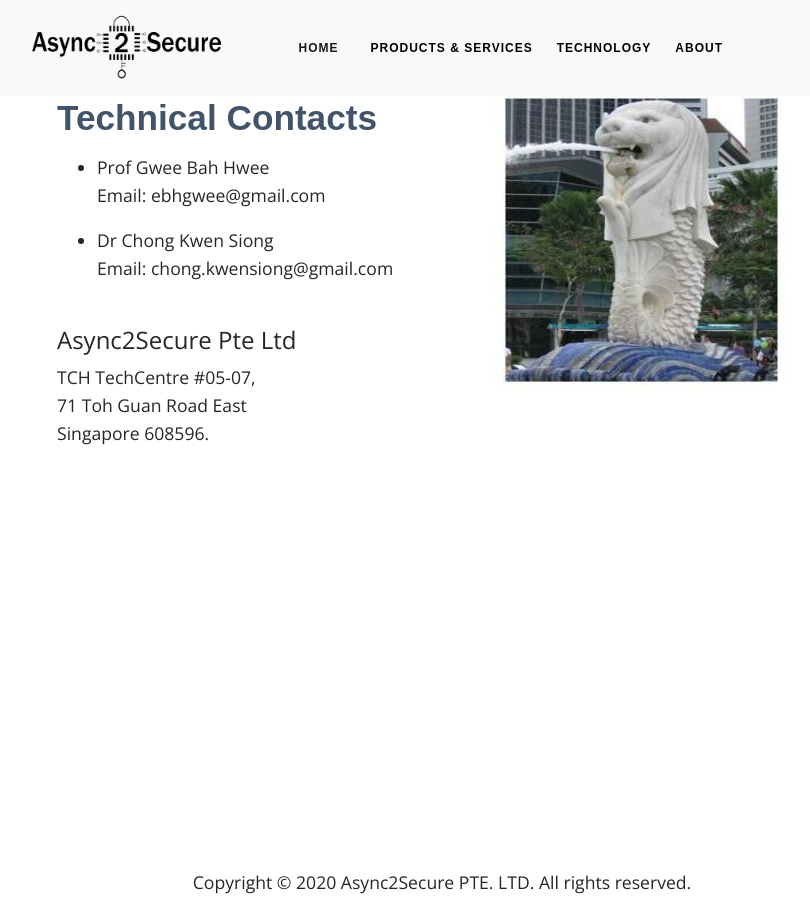
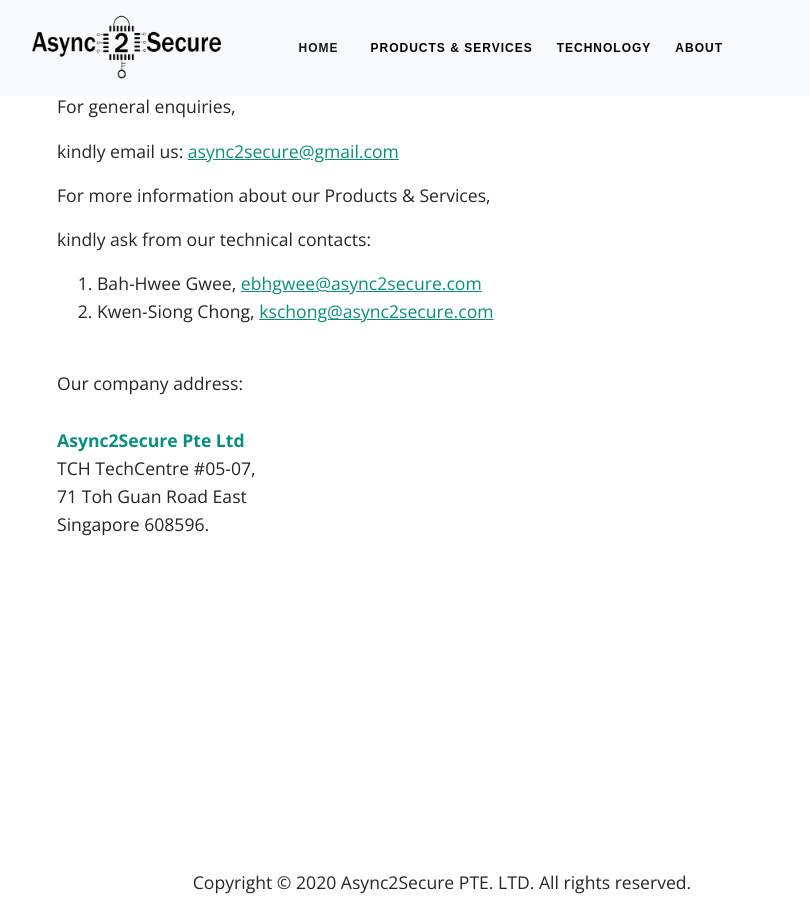
Before and after one commit to async2secure/async2secure.github.io, a Jekyll site: the page built from _pages/about/contact.md, in a window 1280 px wide. Shown: the whole page, without its empty margins (198-1008 px from the left). Built offline with Jekyll 4.4.1, drawn with Linux system fonts in a browser that asks for light colours; some web fonts are replaced.

Commit message:
redesign contact page

```diff
--- a/_pages/about/contact.md
+++ b/_pages/about/contact.md
@@ -12,34 +12,22 @@ permalink: /about/contact
     </content>
 </div>
 
-<div class="container">
-    <div class="row">
-        <div class="col-sm">
-            <h2 id="technical-contacts">Technical Contacts</h2>
-            <ul>
-                <li>
-                    <p>Prof Gwee Bah Hwee
-                        <br /> Email: ebhgwee@gmail.com</p>
-                </li>
-                <li>
-                    <p>Dr Chong Kwen Siong
-                        <br /> Email: chong.kwensiong@gmail.com</p>
-                </li>
-            </ul>
+For general enquiries,
 
-            <br>
+kindly email us: <u>async2secure@gmail.com</u>
 
-            <h4 id="async2secure-pte-ltd">Async2Secure Pte Ltd</h4>
+For more information about our Products & Services,
 
-            <p>TCH TechCentre #05-07,
-                <br /> 71 Toh Guan Road East
-                <br /> Singapore 608596.</p>
+kindly ask from our technical contacts:
 
-        </div>
+1. Bah-Hwee Gwee, <u>ebhgwee@async2secure.com</u>
+2. Kwen-Siong Chong, <u>kschong@async2secure.com</u>
 
-        <div class="col-sm">
-            <img class="mx-auto d-block" src="/assets/about/contact/image--110.jpg" width="80%" height="80%">
-        </div>
-    </div>
+<pre>
+Our company address:
 
-</div>
+<strong>Async2Secure Pte Ltd</strong>
+TCH TechCentre #05-07,
+71 Toh Guan Road East
+Singapore 608596.
+</pre>
--- a/_sass/_layout.scss
+++ b/_sass/_layout.scss
@@ -306,8 +306,18 @@ hr.new3 {
 
 u {
   text-decoration: underline;
+  color: rgb(8, 143, 125);
 }
 
 strong {
   color: rgb(8, 143, 125);
 }
+
+pre {
+  font-family: $font-style;
+  font-size: 1em;
+
+  font-weight: 400;
+  margin-top: 0;
+  margin-bottom: 1rem;
+}
```
